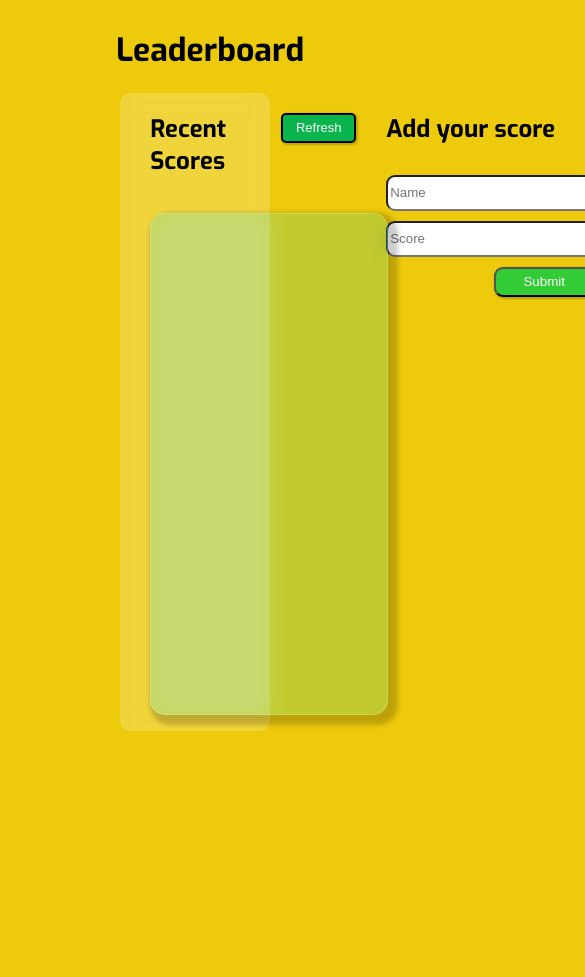
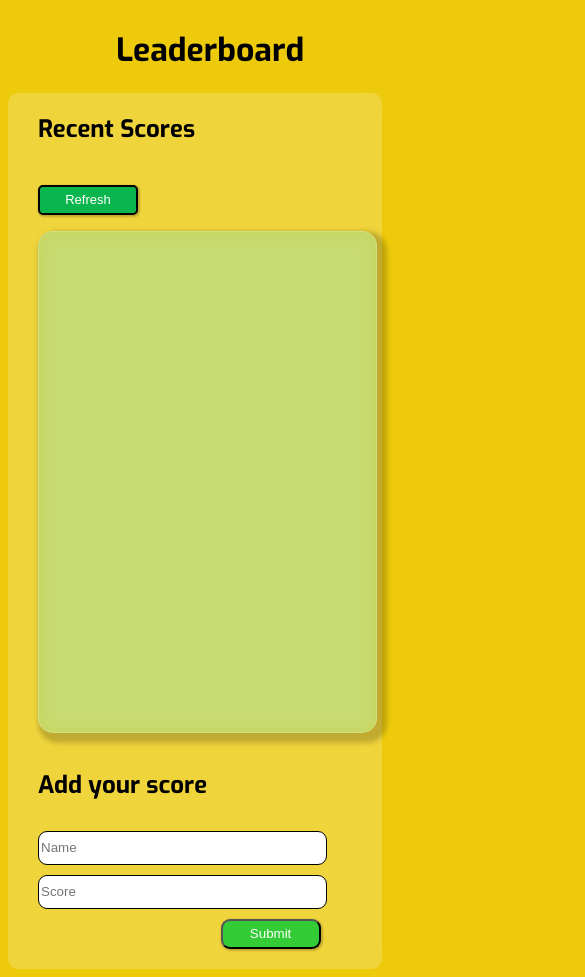
Before and after one commit to didierganthier/leaderboard-project, a website built with webpack: page src/index.html in a window 390 px wide. Shown: the whole page, 585 px wide, since content can reach past the window. Before the commit the page ends 844 px from the top, so only its background shows below. Built offline with nearby package versions, Linux system fonts and the light colour scheme.

Commit message:
Add responsiveness

```diff
--- a/src/style.css
+++ b/src/style.css
@@ -94,6 +94,7 @@ h1,
 }
 
 .add-score {
+  margin-left: 30px;
   margin-right: 30px;
 }
 
@@ -108,6 +109,7 @@ h1,
   width: 200px;
   outline-color: black;
   border-radius: 9px;
+  border: 1px solid black;
 }
 
 .add-score-form button {
@@ -189,3 +191,39 @@ li:nth-child(even) {
 .success {
   background-color: green;
 }
+
+@media screen and (max-width: 1030px) {
+  .main-content {
+    width: 90%;
+  }
+}
+
+@media screen and (max-width: 900px) {
+  .main-content {
+    flex-direction: column;
+    width: 100%;
+    gap: 0;
+  }
+
+  .scores-list {
+    width: 90%;
+  }
+
+  .add-score-form {
+    width: 90%;
+    margin-bottom: 20px;
+  }
+
+  .add-score-form input {
+    width: 100%;
+  }
+
+  .scores-header {
+    flex-direction: column;
+    margin-left: 0;
+  }
+
+  .refresh {
+    margin-left: 0;
+  }
+}
```
